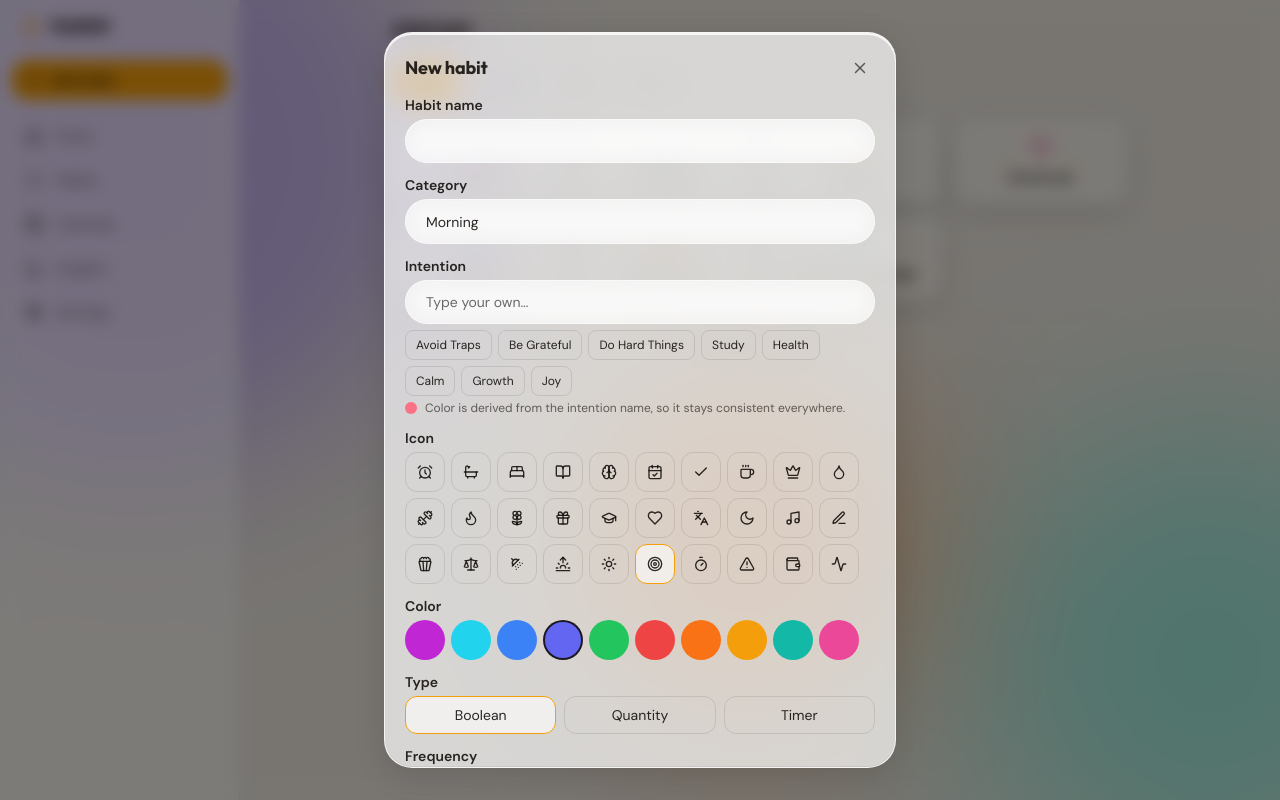
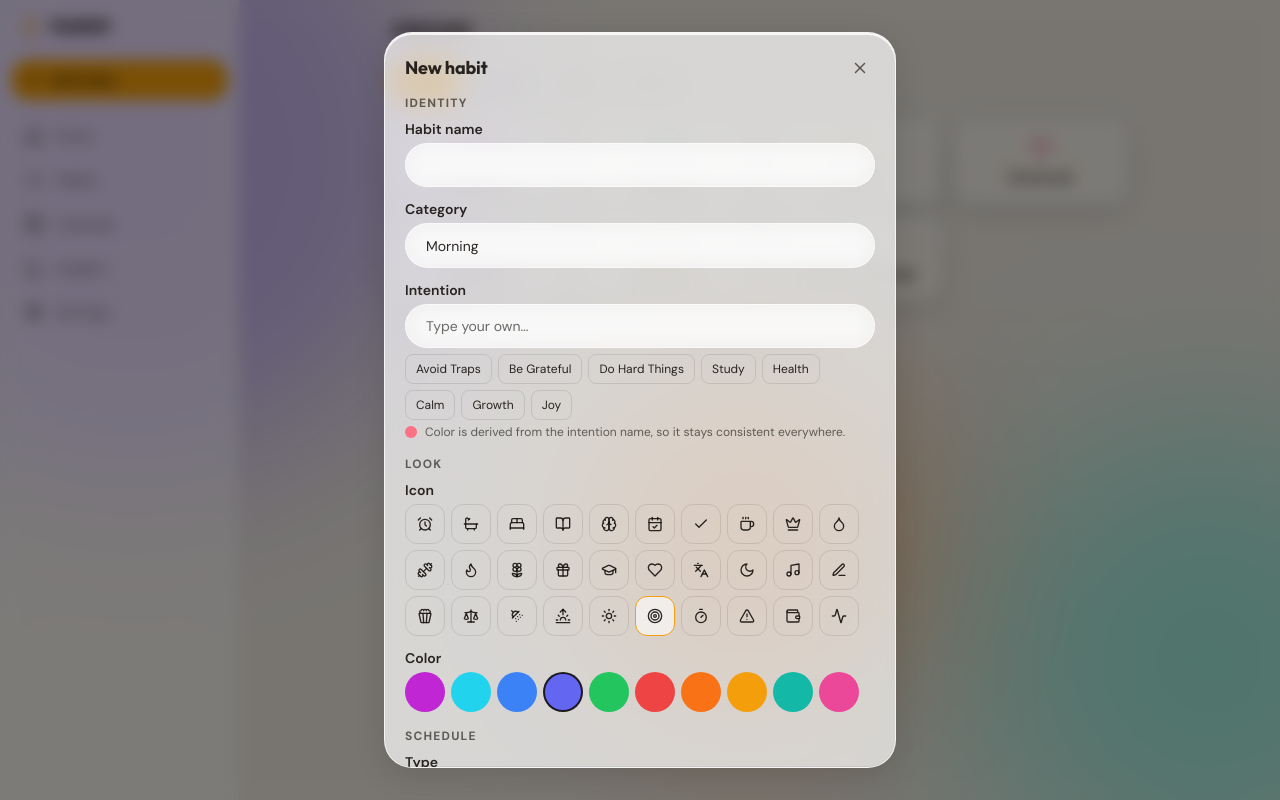
Before and after one commit to satosssss/habibit, a Next.js app: page /add-habit in a window 1280 px wide. Both pictures are taken after a click on the button "Start from scratch". Built offline with nearby package versions, Linux system fonts and the light colour scheme.

Commit message:
feat(habit): sectioned add-habit form with reminder time, difficulty, and name validation

```diff
--- a/src/components/HabitForm.tsx
+++ b/src/components/HabitForm.tsx
@@ -4,7 +4,7 @@ import { useEffect, useState } from 'react';
 import { HABIT_COLORS, intentionColor } from '@/lib/colors';
 import { ICON_CHOICES, nameIcon } from '@/lib/icons';
 import { intentionSuggestions } from '@/lib/labels';
-import type { Habit, HabitType } from '@/lib/types';
+import { DIFFICULTIES, type Habit, type HabitType } from '@/lib/types';
 import { Combobox } from './Combobox';
 import { Sheet } from './Sheet';
 
@@ -18,6 +18,18 @@ const PRESETS = [
   { label: 'Weekends', days: [0, 6] },
 ] as const;
 
+// Add-habit design: stored reminder time is 'HH:MM' (24h), empty = none.
+const TIME_PATTERN = /^([01]\d|2[0-3]):[0-5]\d$/;
+
+// Add-habit design: the form materialises both detail fields, so every save
+// writes a complete record — legacy habits (seeded/imported) migrate on their
+// first edit, and the silent blank-name default is replaced by validation.
+const withDefaults = (h: Habit): Habit => ({
+  ...h,
+  difficulty: h.difficulty ?? 'medium',
+  reminderTime: h.reminderTime ?? '',
+});
+
 export function HabitForm({
   habit, open, categories = [], intentions = [], onSave, onClose,
 }: {
@@ -28,10 +40,10 @@ export function HabitForm({
   onSave: (h: Habit) => void;
   onClose: () => void;
 }) {
-  const [draft, setDraft] = useState(habit);
+  const [draft, setDraft] = useState(() => withDefaults(habit));
   const [errors, setErrors] = useState<Record<string, string>>({});
 
-  useEffect(() => { setDraft(habit); }, [habit]);
+  useEffect(() => { setDraft(withDefaults(habit)); }, [habit]);
 
   const set = <K extends keyof Habit>(key: K, value: Habit[K]) => {
     setDraft((prev) => ({ ...prev, [key]: value }));
@@ -60,10 +72,12 @@ export function HabitForm({
     // the old silent 600 fallback is what dies, not the sub-minute floor).
     const shown = draft.type === 'timer' ? Math.round(draft.target / 60) : Number(draft.target);
     const next: Record<string, string> = {};
+    if (!draft.name.trim()) next.name = 'Enter a name.';              // add-habit: no silent default
     if (!draft.category.trim()) next.category = 'Choose a category.';
     if (!draft.intention.trim()) next.intention = 'Choose an intention.';
     if (draft.frequency.length === 0) next.frequency = 'Pick at least one day.';
     if (draft.type !== 'boolean' && !(shown >= 1)) next.target = 'Enter a target.';
+    if (draft.reminderTime && !TIME_PATTERN.test(draft.reminderTime)) next.reminderTime = 'Enter a valid time.';
     if (Object.values(next).some(Boolean)) { setErrors(next); return; }   // stay open, nothing saved
     setErrors({});
     const target =
@@ -72,7 +86,7 @@ export function HabitForm({
       : Math.max(1, Math.round(Number(draft.target)));
     onSave({
       ...draft,
-      name: draft.name.trim() || 'Untitled habit',
+      name: draft.name.trim(),
       category: draft.category.trim(),
       intention: draft.intention.trim(),
       target,
@@ -80,12 +94,20 @@ export function HabitForm({
     onClose();
   };
 
+  const sectionClass = 'block border-0 p-0';
+  const legendClass = 'mb-2 block w-full text-xs font-bold uppercase tracking-widest text-[var(--color-subtle)]';
+
   return (
     <Sheet open={open} onClose={onClose} title={habit.name ? 'Edit habit' : 'New habit'}>
       {/* noValidate: R5 owns validation with inline role=alert copy — native
           bubbles would block the submit (value 0 < min 1) before save() could
           show them (same jsdom/browser fact as the ValueSheet ruling, T2). */}
-      <form noValidate onSubmit={(e) => { e.preventDefault(); save(); }} className="flex flex-col gap-3">
+      <form noValidate onSubmit={(e) => { e.preventDefault(); save(); }} className="flex flex-col gap-4">
+        {/* Add-habit design: four labelled sections. Explicit aria-labelledby
+            keeps each group's accessible name deterministic (nested legends). */}
+        <fieldset aria-labelledby="section-identity" className={sectionClass}>
+          <legend id="section-identity" className={legendClass}>Identity</legend>
+          <div className="flex flex-col gap-3">
             <label data-field="name" className="block text-sm">
               <span className="mb-1 block font-semibold">Habit name</span>
               <input id="habit-name" value={draft.name}
@@ -93,6 +115,7 @@ export function HabitForm({
                      onKeyDown={(e) => { if (e.key === 'Enter') { e.preventDefault(); save(); } }}
                      className="glass-input" />
             </label>
+            {errors.name && <p role="alert" className="text-xs text-red-500">{errors.name}</p>}
 
             {/* Two distinct concepts (spec §4.2): category = time/context, intention = meaning/purpose. */}
             <div data-field="category">
@@ -127,7 +150,12 @@ export function HabitForm({
               </p>
             </div>
             {errors.intention && <p role="alert" className="text-xs text-red-500">{errors.intention}</p>}
+          </div>
+        </fieldset>
 
+        <fieldset aria-labelledby="section-look" className={sectionClass}>
+          <legend id="section-look" className={legendClass}>Look</legend>
+          <div className="flex flex-col gap-3">
             <fieldset data-field="icon" className="block border-0 p-0 text-sm">
               <legend className="mb-1 block font-semibold">Icon</legend>
               <div className="flex flex-wrap gap-1.5">
@@ -160,7 +188,12 @@ export function HabitForm({
                 ))}
               </div>
             </fieldset>
+          </div>
+        </fieldset>
 
+        <fieldset aria-labelledby="section-schedule" className={sectionClass}>
+          <legend id="section-schedule" className={legendClass}>Schedule</legend>
+          <div className="flex flex-col gap-3">
             <fieldset data-field="type" className="block border-0 p-0 text-sm">
               <legend className="mb-1 block font-semibold">Type</legend>
               <div className="flex gap-2">
@@ -246,6 +279,40 @@ export function HabitForm({
               </div>
               {errors.frequency && <p role="alert" className="text-xs text-red-500">{errors.frequency}</p>}
             </fieldset>
+          </div>
+        </fieldset>
+
+        <fieldset aria-labelledby="section-details" className={sectionClass}>
+          <legend id="section-details" className={legendClass}>Details</legend>
+          <div className="flex flex-col gap-3">
+            <label data-field="reminder-time" className="block text-sm">
+              <span className="mb-1 block font-semibold">Preferred reminder time</span>
+              <input id="habit-reminder-time" type="time"
+                     value={draft.reminderTime ?? ''}
+                     onChange={(e) => set('reminderTime', e.target.value)}
+                     className="glass-input" />
+            </label>
+            {errors.reminderTime && <p role="alert" className="text-xs text-red-500">{errors.reminderTime}</p>}
+
+            <fieldset data-field="difficulty" className="block border-0 p-0 text-sm">
+              <legend className="mb-1 block font-semibold">Difficulty</legend>
+              <div className="flex gap-2">
+                {DIFFICULTIES.map((level) => (
+                  <button key={level} type="button" aria-label={`Difficulty ${level}`}
+                          aria-pressed={draft.difficulty === level}
+                          onClick={() => set('difficulty', level)}
+                          className={`flex-1 rounded-xl border px-3 py-2.5 text-sm capitalize ${
+                            draft.difficulty === level
+                              ? 'border-[var(--color-accent)] bg-[var(--color-muted)]'
+                              : 'border-[var(--color-line)]'
+                          }`}>
+                    {level}
+                  </button>
+                ))}
+              </div>
+            </fieldset>
+          </div>
+        </fieldset>
 
         <button type="submit"
                 className="mt-1 btn-primary">
```
Also changed, not shown: 1 other file (tests, documents, lock files or other folders). Lines whose indentation alone changed are shown as unchanged.
